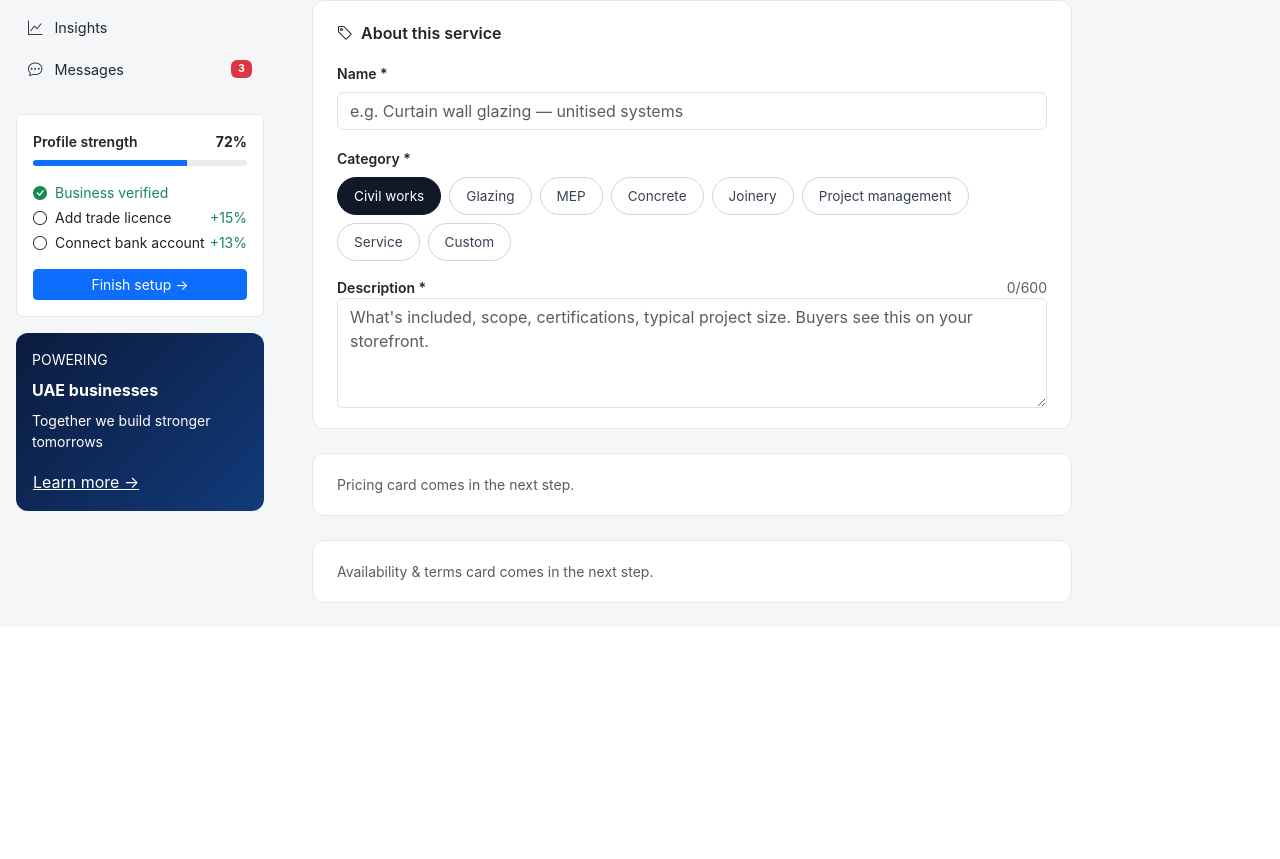
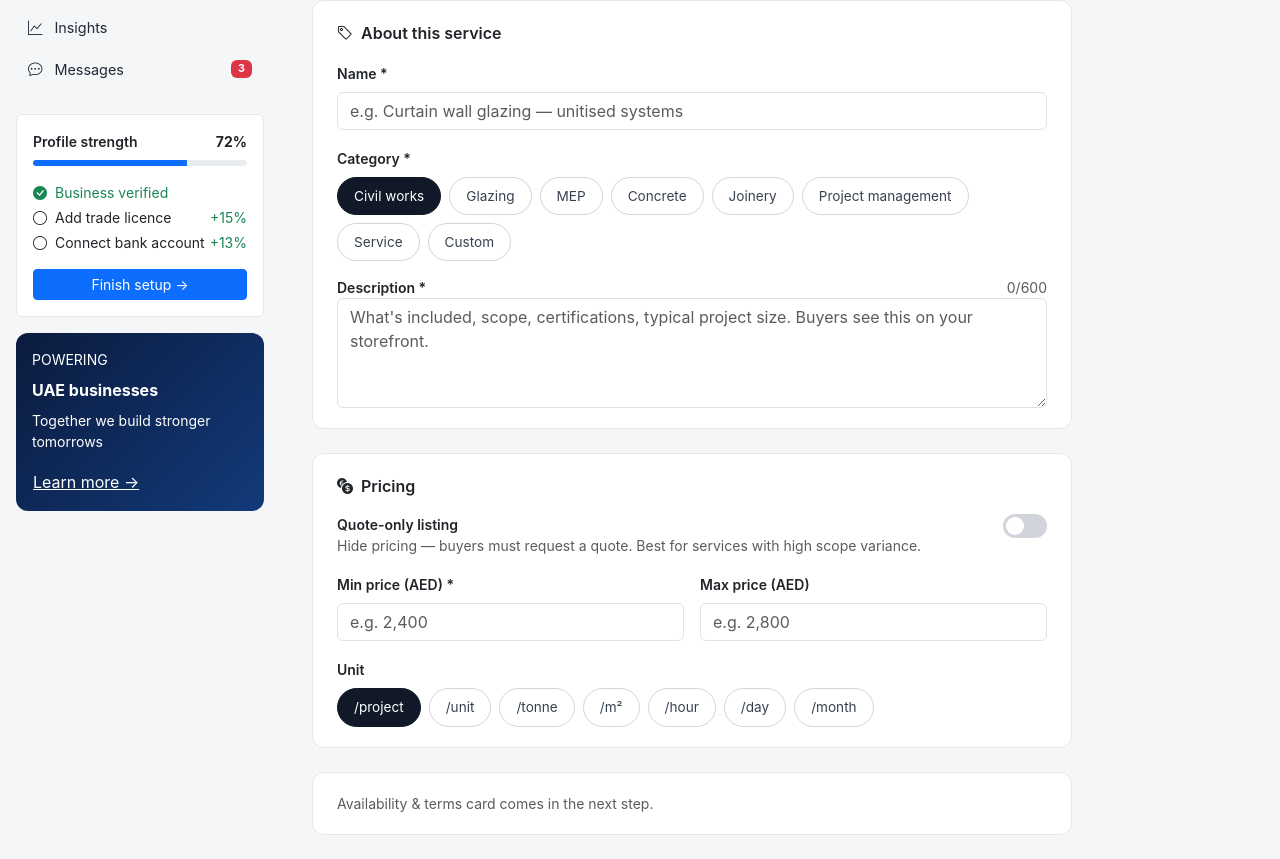
Before and after one commit to Ghaithah/NBD-Trail, a React (Create React App) app: page / in a window 1280 px wide. Shown: the part 318-1177 px from the top of the page. Before the commit the page ends 945 px from the top, so only its background shows below. Built offline with nearby package versions, Linux system fonts and the light colour scheme.

Commit message:
Pricing-Card

```diff
--- a/src/components/BusinessHub.css
+++ b/src/components/BusinessHub.css
@@ -142,6 +142,49 @@
   border-color: #93c5fd;
 }
 
+.bh-switch {
+  position: relative;
+  display: inline-block;
+  width: 44px;
+  height: 24px;
+  flex-shrink: 0;
+}
+
+.bh-switch input {
+  opacity: 0;
+  width: 0;
+  height: 0;
+}
+
+.bh-switch-slider {
+  position: absolute;
+  cursor: pointer;
+  inset: 0;
+  background-color: #d1d5db;
+  border-radius: 999px;
+  transition: 0.15s;
+}
+
+.bh-switch-slider::before {
+  content: "";
+  position: absolute;
+  height: 18px;
+  width: 18px;
+  left: 3px;
+  top: 3px;
+  background-color: #fff;
+  border-radius: 50%;
+  transition: 0.15s;
+}
+
+.bh-switch input:checked + .bh-switch-slider {
+  background-color: #1d4ed8;
+}
+
+.bh-switch input:checked + .bh-switch-slider::before {
+  transform: translateX(20px);
+}
+
 @media (max-width: 900px) {
   .bh-body {
     flex-direction: column;
--- a/src/components/PostServiceForm.js
+++ b/src/components/PostServiceForm.js
@@ -11,12 +11,19 @@ const CATEGORIES = [
   "Custom",
 ];
 
+const UNITS = ["/project", "/unit", "/tonne", "/m²", "/hour", "/day", "/month"];
+
 const DESCRIPTION_MAX = 600;
 
 function PostServiceForm() {
   const [name, setName] = useState("");
   const [category, setCategory] = useState("Civil works");
   const [description, setDescription] = useState("");
+
+  const [quoteOnly, setQuoteOnly] = useState(false);
+  const [minPrice, setMinPrice] = useState("");
+  const [maxPrice, setMaxPrice] = useState("");
+  const [unit, setUnit] = useState("/project");
 
   return (
     <div className="bh-form-col">
@@ -71,8 +78,70 @@ function PostServiceForm() {
         </div>
       </div>
 
-      <div className="bh-card mb-4 text-muted small">
-        Pricing card comes in the next step.
+      <div className="bh-card mb-4">
+        <div className="bh-card-title">
+          <i className="bi bi-currency-exchange"></i>
+          Pricing
+        </div>
+
+        <div className="d-flex justify-content-between align-items-start gap-3 mb-3">
+          <div>
+            <div className="fw-semibold small">Quote-only listing</div>
+            <div className="small text-muted">
+              Hide pricing — buyers must request a quote. Best for services with high
+              scope variance.
+            </div>
+          </div>
+          <label className="bh-switch">
+            <input
+              type="checkbox"
+              checked={quoteOnly}
+              onChange={(e) => setQuoteOnly(e.target.checked)}
+            />
+            <span className="bh-switch-slider"></span>
+          </label>
+        </div>
+
+        {!quoteOnly && (
+          <div className="row g-3 mb-3">
+            <div className="col-6">
+              <label className="form-label small fw-semibold">Min price (AED) *</label>
+              <input
+                type="number"
+                className="form-control"
+                placeholder="e.g. 2,400"
+                value={minPrice}
+                onChange={(e) => setMinPrice(e.target.value)}
+              />
+            </div>
+            <div className="col-6">
+              <label className="form-label small fw-semibold">Max price (AED)</label>
+              <input
+                type="number"
+                className="form-control"
+                placeholder="e.g. 2,800"
+                value={maxPrice}
+                onChange={(e) => setMaxPrice(e.target.value)}
+              />
+            </div>
+          </div>
+        )}
+
+        <div>
+          <label className="form-label small fw-semibold">Unit</label>
+          <div className="d-flex gap-2 flex-wrap">
+            {UNITS.map((u) => (
+              <button
+                key={u}
+                type="button"
+                className={`bh-pill ${unit === u ? "active" : ""}`}
+                onClick={() => setUnit(u)}
+              >
+                {u}
+              </button>
+            ))}
+          </div>
+        </div>
       </div>
 
       <div className="bh-card text-muted small">
```
